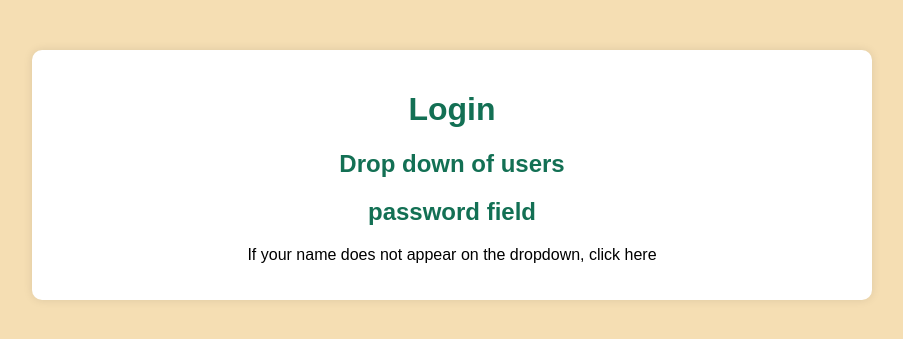
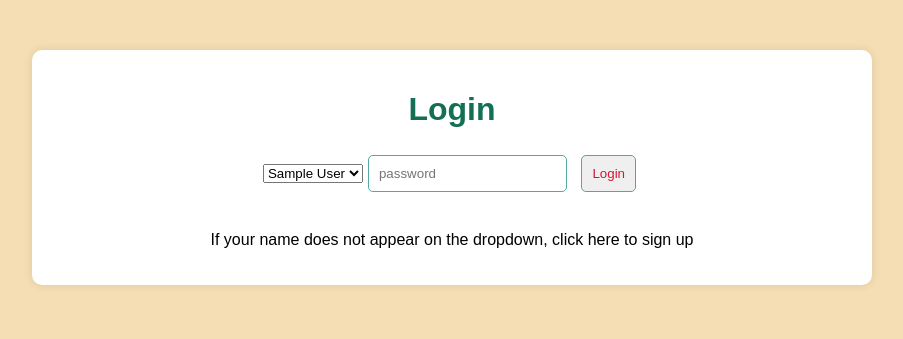
Before and after one commit to Art3mi0/Gift-Exchange-Web-App, a Flask app: page /login in a window 1280 px wide. Shown: the top 339 px of the page, without its empty margins (188-1091 px from the left). Run offline with Flask 3, Linux system fonts and the light colour scheme; tables that the repository leaves empty hold one stand-in row (values such as "Sample post").

Commit message:
Login has error handling and sends users to home page. Names in users table is set to unique.

```diff
--- a/app.py
+++ b/app.py
@@ -1,5 +1,5 @@
 # Imports
-from flask import Flask, render_template, redirect, request
+from flask import Flask, render_template, redirect, request, jsonify, session
 from flask_scss import Scss
 from flask_sqlalchemy import SQLAlchemy
 from datetime import datetime
@@ -72,10 +72,48 @@ def admin():
             return render_template("admin.html", flag=user)
     return render_template("admin.html", flag="True")
 
-@app.route("/login")
+@app.route("/login", methods=["GET", "POST"])
 def login():
+    if request.method  == "POST":
+        data = request.form
+        userVerify = User.query.filter_by(name=data['user'], password=data['password']).one_or_none()
+        if userVerify:
+            return redirect("/home")
+        else:
+            return "No"
+
+    if request.method == "GET":
+        try:
+            users = User.query.all()
+            return render_template("login.html", users=users)
+        except Exception as e:
+            return f"ERROR:{e}"
+
     return render_template("login.html")
 
+@app.route("/loginCheck", methods=["POST", "GET"])
+def loginCheck():
+    if request.method == "POST":
+        #data = request.form['password']
+        data = request.form
+        userVerify = User.query.filter_by(name=data["user"], password=data["password"]).first_or_404()
+        if userVerify:
+            return render_template("home.html")
+        else:
+            session["loggedIn"] = "false"
+            return redirect("/login")
+
+    else:
+        data = request.form
+        userVerify = User.query.filter_by(name=data["user"], password=data["password"]).first_or_404()
+        if userVerify:
+            return render_template("home.html")
+        else:
+            return redirect("/login")
+
+@app.route("/home")
+def home():
+    return render_template("home.html")
 
 
 
--- a/extension.py
+++ b/extension.py
@@ -8,3 +8,4 @@ app.config["SQLALCHEMY_DATABASE_URI"] = "sqlite:///database.db"
 # For deployment. Makes it so users get their own database.
 # app.config["SQLALCHEMY_TRACK_MODIFICATION"] = False
 db = SQLAlchemy(app)
+app.secret_key = b'_5#y2L"F4Q8z\n\xec]/'
--- a/models.py
+++ b/models.py
@@ -12,7 +12,7 @@ class MyThing(db.Model):
 
 class User(db.Model):
     user_id = db.Column(db.Integer, primary_key=True)
-    name = db.Column(db.String(50), nullable=False)
+    name = db.Column(db.String(50), nullable=False, unique=True)
     password = db.Column(db.String(30), nullable=False)
     shirt = db.Column(db.String(100))
     pants = db.Column(db.Integer)
--- /dev/null
+++ b/static/login.js
@@ -0,0 +1,33 @@
+
+function loginSubmit() {
+    const user = document.getElementById("users");
+    const password = document.getElementById("password");
+    const wrongText = document.getElementById("wrongText");
+    let data = new FormData();
+    data.append("user", password.value);
+    data.append("password", password.value);
+
+    if (password.value == ""){
+        wrongText.style.visibility = "visible";
+        wrongText.innerText = "Enter Password!";
+        password.value = "";
+        password.style.borderColor = "red";
+        return;
+    }
+
+    fetch("/login", {
+        "method": "POST",
+        "body": data,
+    }).then(
+        response => {
+            if (response.redirected) {
+                window.location.href = response.url;
+            } else {
+                wrongText.style.visibility = "visible";
+                wrongText.innerText = "Incorrect Password!";
+                password.value = "";
+                password.style.borderColor = "red";
+            }
+        }
+    )
+}
--- a/templates/admin.html
+++ b/templates/admin.html
@@ -19,5 +19,7 @@
         <input type="submit" value="Populate" disabled="disabled" id="btn_populate"/>
     </form>
     {% endif %}
+    <h3></h3>
+    <a href="/login">To Login</a>
 
 {% endblock %}
--- a/templates/login.html
+++ b/templates/login.html
@@ -1,6 +1,7 @@
 {% extends "base.html" %}
 
 {% block head %}
+<script src="/static/login.js"></script>
 <title>Login</title>
 {% endblock %}
 
@@ -8,7 +9,20 @@
 {% block body %}
 <div class="content">
     <h1>Login</h1>
-    <h2>Drop down of users</h2>
-    <h2>password field</h2>
-    <p>If your name does not appear on the dropdown, click here</p>
+    {% if users | length < 1 %}
+    <h3>There are no users :/</h3>
+    <h3>sign up here!</h3>
+    {% else %}
+
+        <select name="users" id="users">
+        {% for user in users %}
+        <option value="{{user.name}}">{{user.name}}</option>
+        {% endfor %}
+        <input type="text" name="password" id="password" placeholder="password" style="color:blue"/>
+        <input type="submit" value="Login" onClick="loginSubmit()"/>
+        <br>
+        <label id="wrongText" style="display:inline-block; text-align:left;width:150px; color:red; visibility:hidden;" >Incorrect Password!</label>
+
+        <p>If your name does not appear on the dropdown, click here to sign up</p>
+    {% endif %}
 {% endblock %}
```
Also changed, not shown: templates/home.html (added, +12 -0 lines).
